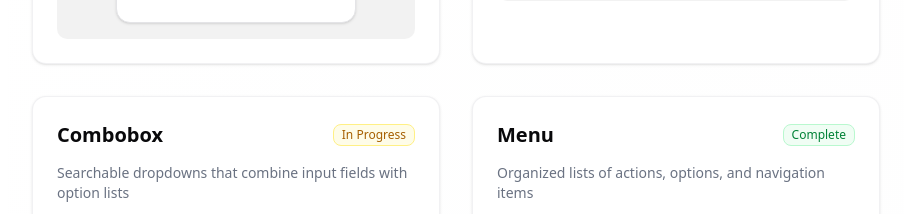
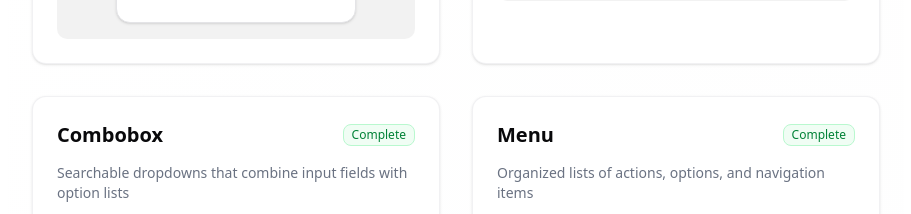
Before and after one commit to ahmadrafidev/web-ui-playbook, a Next.js app: page / in a window 1280 px wide. Shown: the part 1400-1614 px from the top of the page, without its empty margins (184-1095 px from the left). Built offline with nearby package versions, Linux system fonts and the light colour scheme.

Commit message:
change combobox status

```diff
--- a/data/component-sections.tsx
+++ b/data/component-sections.tsx
@@ -72,7 +72,7 @@ export const componentSections: ComponentSection[] = [
     name: "Combobox",
     href: "/playground/combobox",
     description: "Searchable dropdowns that combine input fields with option lists",
-    status: "In Progress",
+    status: "Complete",
     preview: <ComboboxPreview />,
   },
   {
```
